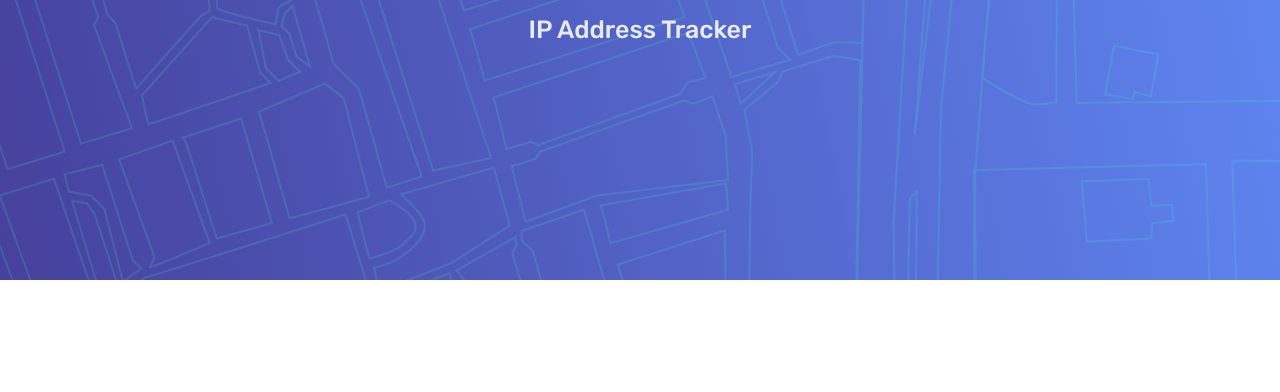
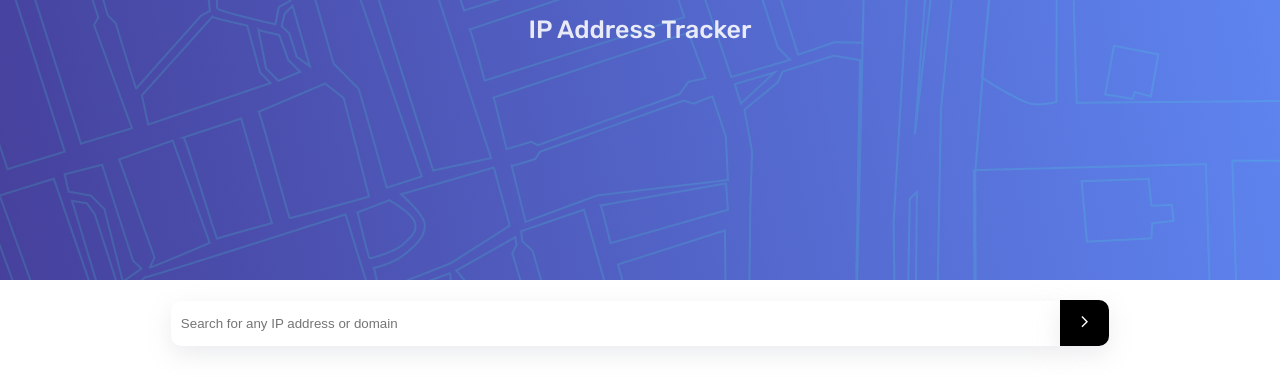
Before and after one commit to marcelogaritaf/IP-Address-Tracker, a React (Vite) app: page / in a window 1280 px wide. Shown: the top 392 px of the page. Built offline with nearby package versions, Linux system fonts and the light colour scheme.

Commit message:
inputComponent styles

```diff
--- a/package.json
+++ b/package.json
@@ -12,7 +12,8 @@
   "dependencies": {
     "@fontsource/rubik": "^5.0.21",
     "react": "^18.2.0",
-    "react-dom": "^18.2.0"
+    "react-dom": "^18.2.0",
+    "react-icons": "^5.3.0"
   },
   "devDependencies": {
     "@types/react": "^18.2.56",
--- a/src/components/Input/InputSearchComponent.tsx
+++ b/src/components/Input/InputSearchComponent.tsx
@@ -1,5 +1,22 @@
+import { useRef } from "react";
+import "./inputCSS.css";
+import { MdOutlineArrowForwardIos } from "react-icons/md";
 const InputSearchComponent = () => {
-  return <div>InputSearchComponent</div>;
+  const inputRef = useRef(null);
+  return (
+    <div className="input-section">
+      <form>
+        <input
+          type="text"
+          placeholder="Search for any IP address or domain"
+          ref={inputRef}
+        />
+        <button>
+          <MdOutlineArrowForwardIos />
+        </button>
+      </form>
+    </div>
+  );
 };
 
 export default InputSearchComponent;
--- /dev/null
+++ b/src/components/Input/inputCSS.css
@@ -0,0 +1,23 @@
+.input-section{
+    margin: 0 5px;
+}
+form{
+   text-align: center;
+   padding-bottom: 25%;
+}
+form input{
+    padding: 15px 10px;
+    border: 0;
+    border-radius: 10px 0 0 10px;
+    width: 70%;
+    box-shadow: rgba(149, 157, 165, 0.2) 0px 8px 24px;
+}
+form button{
+    padding: 15px 18px;
+    background-color: black;
+    border: 0;
+    color: white;
+    font-weight: 500;
+    border-radius: 0 10px 10px 0;
+    box-shadow: rgba(149, 157, 165, 0.2) 0px 8px 24px;
+}
--- a/src/components/title/IpTrackerTitle.tsx
+++ b/src/components/title/IpTrackerTitle.tsx
@@ -1,8 +1,10 @@
+import InputSearchComponent from "../Input/InputSearchComponent";
 import "./titleCSS.css";
 const IpTrackerTitle = () => {
   return (
     <div className="background-title">
       <h1>IP Address Tracker</h1>
+      <InputSearchComponent />
     </div>
   );
 };
--- a/src/components/title/titleCSS.css
+++ b/src/components/title/titleCSS.css
@@ -8,7 +8,7 @@
 h1{
     text-align: center;
     padding-top: 30px;
-    padding-bottom: 50%;
+    padding-bottom: 20px;
     font-size: 25px;
     font-weight: 500;
 
```
Also changed, not shown: 1 other file (tests, documents, lock files or other folders).
